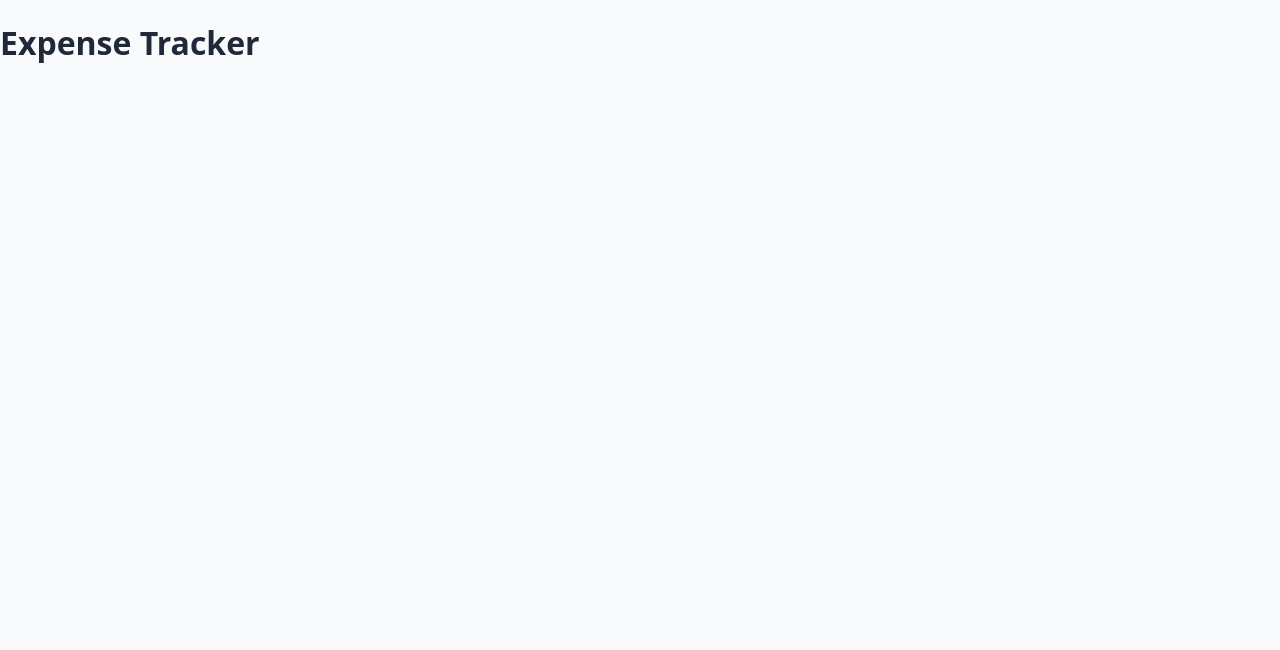
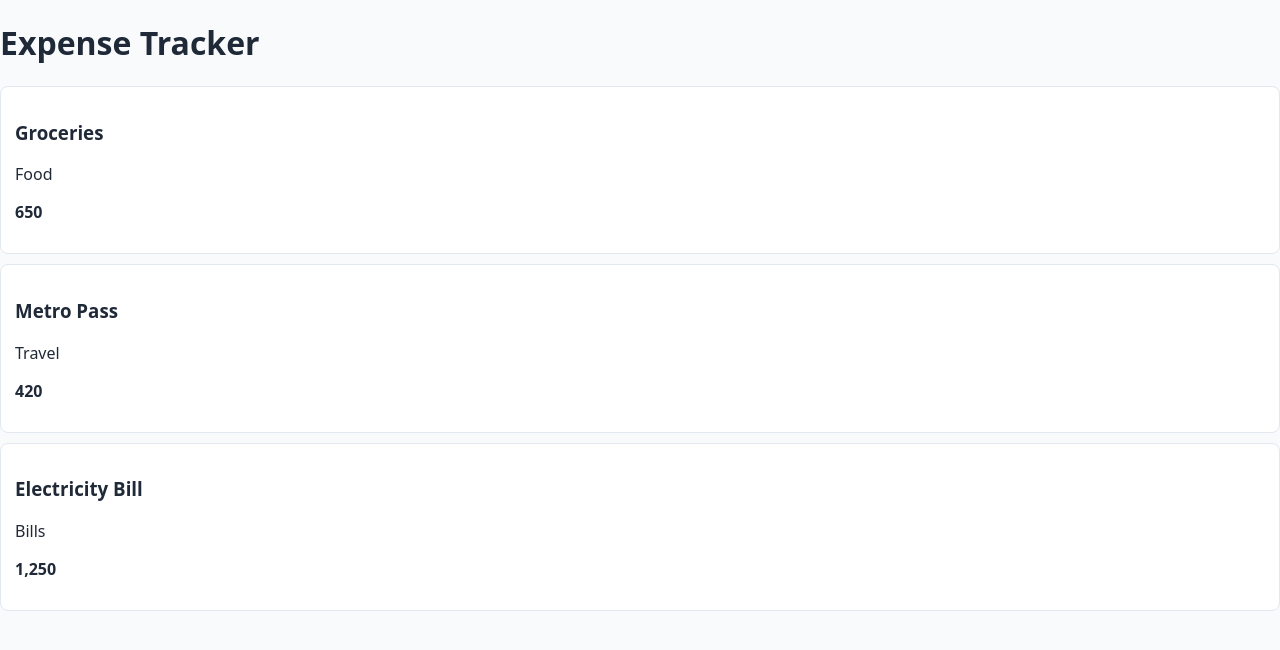
Before and after one commit to dvlpFDSkmr/NextJS_mastery_lab, a Next.js app in the folder expense-tracker/: page / in a window 1280 px wide. Shown: the top 650 px of the page. Built offline with nearby package versions, Linux system fonts and the light colour scheme.

Commit message:
feat: implement expense tracking components and server-side data fetching

```diff
--- /dev/null
+++ b/expense-tracker/src/components/ExpenseItem.tsx
@@ -0,0 +1,17 @@
+import { Expense } from "../../types";
+
+type ExpenseItemProps = {
+  expense: Expense;
+};
+
+export function ExpenseItem({ expense }: ExpenseItemProps) {
+  return (
+    <div className="card">
+      <h3>{expense.title}</h3>
+      <p>{expense.category}</p>
+      <p>
+        <b>{expense.amount.toLocaleString("en-IN")}</b>
+      </p>
+    </div>
+  );
+}
--- /dev/null
+++ b/expense-tracker/src/components/ExpenseList.tsx
@@ -0,0 +1,20 @@
+import { Expense } from "../../types";
+import { ExpenseItem } from "./ExpenseItem";
+
+type ExpenseListProps = {
+  expenses: Expense[];
+};
+
+export function ExpenseList({ expenses }: ExpenseListProps) {
+  return (
+    <div className="list">
+      {expenses.length === 0 ? (
+        <h1>No expenses left</h1>
+      ) : (
+        expenses.map((item) => (
+          <ExpenseItem expense={item} key={item.id} />
+        ))
+      )}
+    </div>
+  );
+}
--- a/expense-tracker/src/pages/index.tsx
+++ b/expense-tracker/src/pages/index.tsx
@@ -1,7 +1,22 @@
-export default function Home() {
+import type { GetServerSideProps, InferGetServerSidePropsType } from "next";
+import { Expense } from "../../types";
+import { expensesDB } from "../../utils/db";
+import { ExpenseList } from "@/components/ExpenseList";
+
+type HomeProps = {
+  expenses: Expense[];
+};
+
+export const getServerSideProps: GetServerSideProps<HomeProps> = async () => {
+  console.log(`Running in server`);
+  return { props: { expenses: expensesDB } };
+};
+
+export default function Home({expenses} : InferGetServerSidePropsType<typeof getServerSideProps>) {
   return (
     <div>
       <h1>Expense Tracker</h1>
+      <ExpenseList expenses={expenses}/>
     </div>
   );
 }
--- /dev/null
+++ b/expense-tracker/types/index.ts
@@ -0,0 +1,11 @@
+export type Expense = {
+  id: string;
+  title: string;
+  amount: number;
+  category: Category;
+  date: string;
+};
+
+export type Category = "Food" | "Travel" | "Bills" | "Shopping" | "Other";
+
+export type CategoryFilter = "All" | Category;
--- /dev/null
+++ b/expense-tracker/utils/db.ts
@@ -0,0 +1,35 @@
+import type { Expense } from "../types";
+
+const seedExpenses: Expense[] = [
+  {
+    id: "1",
+    title: "Groceries",
+    amount: 650,
+    category: "Food",
+    date: "2026-11-12",
+  },
+  {
+    id: "2",
+    title: "Metro Pass",
+    amount: 420,
+    category: "Travel",
+    date: "2026-10-28",
+  },
+  {
+    id: "3",
+    title: "Electricity Bill",
+    amount: 1250,
+    category: "Bills",
+    date: "2026-11-05",
+  },
+];
+
+const globalForDb = globalThis as typeof globalThis & {
+  expensesDB?: Expense[];
+};
+
+if (!globalForDb.expensesDB) {
+  globalForDb.expensesDB = [...seedExpenses];
+}
+
+export let expensesDB: Expense[] = globalForDb.expensesDB;
```
